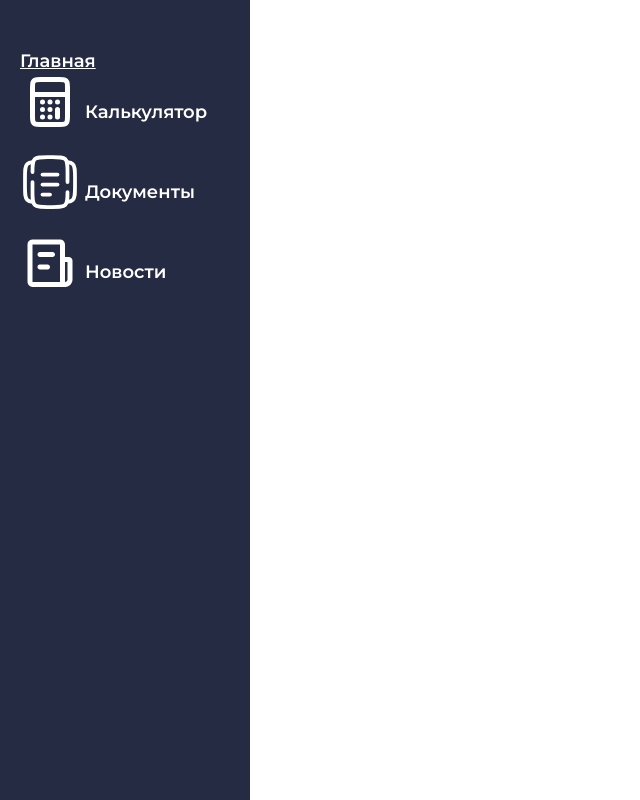
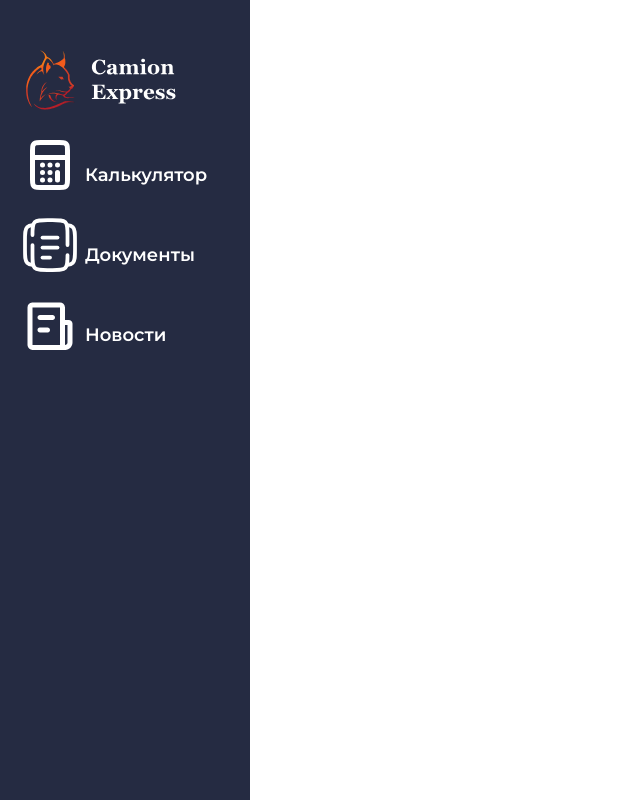
Before and after one commit to yonardr/camion-express-front-vite, a Vue app: page /personal in a window 1280 px wide. Shown: the whole page, without its empty margins (0-640 px from the left). Built offline with nearby package versions, Linux system fonts and the light colour scheme.

Commit message:
add logo on sidebar

```diff
--- a/src/pages/PersonalPage.vue
+++ b/src/pages/PersonalPage.vue
@@ -4,7 +4,12 @@
        @mouseleave="show = false"
        :class="extension">
     <div class="group">
-      <router-link to="/" style="color : white">Главная</router-link>
+      <router-link to="/">
+        <img src="../assets/personal/menu_icons/mini-logo.svg">
+        <Transition>
+          <img v-if="show" class="logo-text" src="../assets/personal/menu_icons/text-logo.svg" style="position: absolute;width: 110px">
+        </Transition>
+      </router-link>
       <router-link :to="{name: 'calcEdit'}" class="field">
         <img src="../assets/personal/menu_icons/calculator.svg">
         <Transition>
@@ -85,6 +90,7 @@ export default {
     color: #fff
   }
 }
+
 .v-enter-active,
 .v-leave-active {
   transition: opacity 0.3s ease;
```
Also changed, not shown: src/assets/personal/menu_icons/mini-logo.svg (added), src/assets/personal/menu_icons/text-logo.svg (added).
